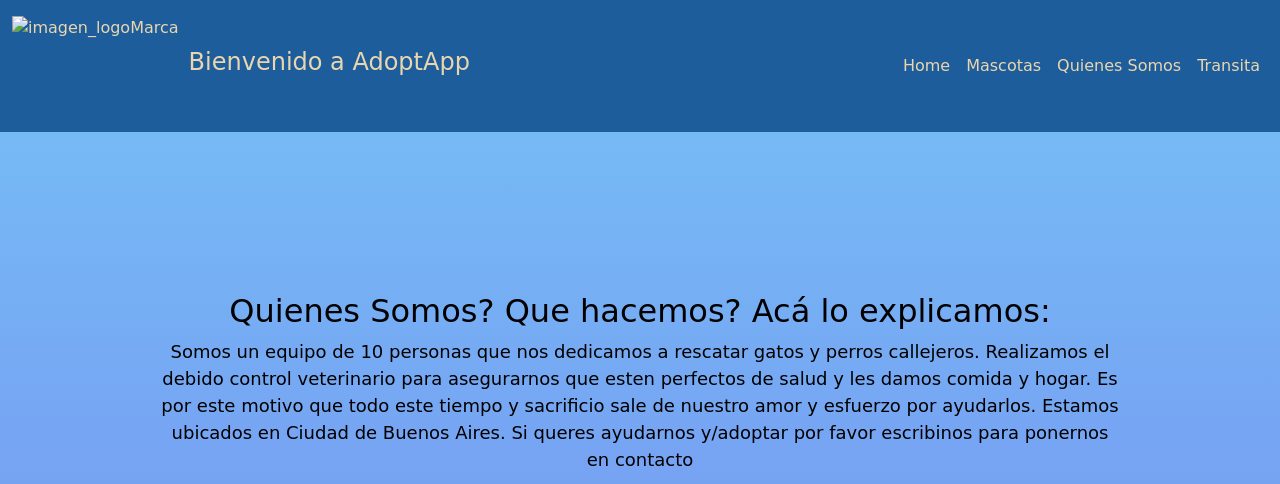
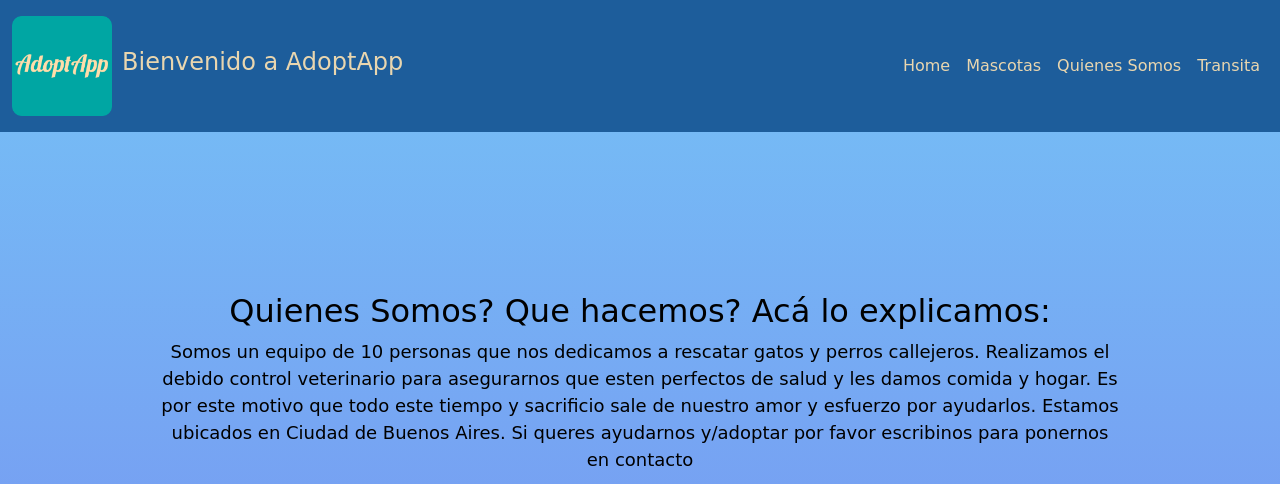
Before and after one commit to Guyito/ProyectoAdoptApp, a website: page pages/quienessomos.html in a window 1280 px wide. Shown: the top 484 px of the page. Drawn offline with nearby package versions, Linux system fonts and the light colour scheme; files that its build step writes are made by us from their sources; the site is published under a folder, as on GitHub Pages, so addresses that start at the root find nothing; files whose address does not match are found by name; a web font is replaced by a local one.

Commit message:
img correccion

```diff
--- a/pages/quienessomos.html
+++ b/pages/quienessomos.html
@@ -23,7 +23,7 @@
         <nav class="navbar navbar-expand-lg bg-body-tertiary">
             <div class="container-fluid">
                 <a class="navbar">
-                    <img src="/img/logohome/apple-icon.jpg" alt="imagen_logoMarca">
+                    <img src="../img/logohome/apple-icon.jpg" alt="imagen_logoMarca">
                     <h1>Bienvenido a AdoptApp</h1>
                 </a>
                 <button class="navbar-toggler" type="button" data-bs-toggle="collapse" data-bs-target="#navbarSupportedContent" aria-controls="navbarSupportedContent" aria-expanded="false" aria-label="Toggle navigation">
```
Also changed, not shown: pages/mascotas.html (+1 -1 lines), pages/transita.html (+1 -1 lines).
